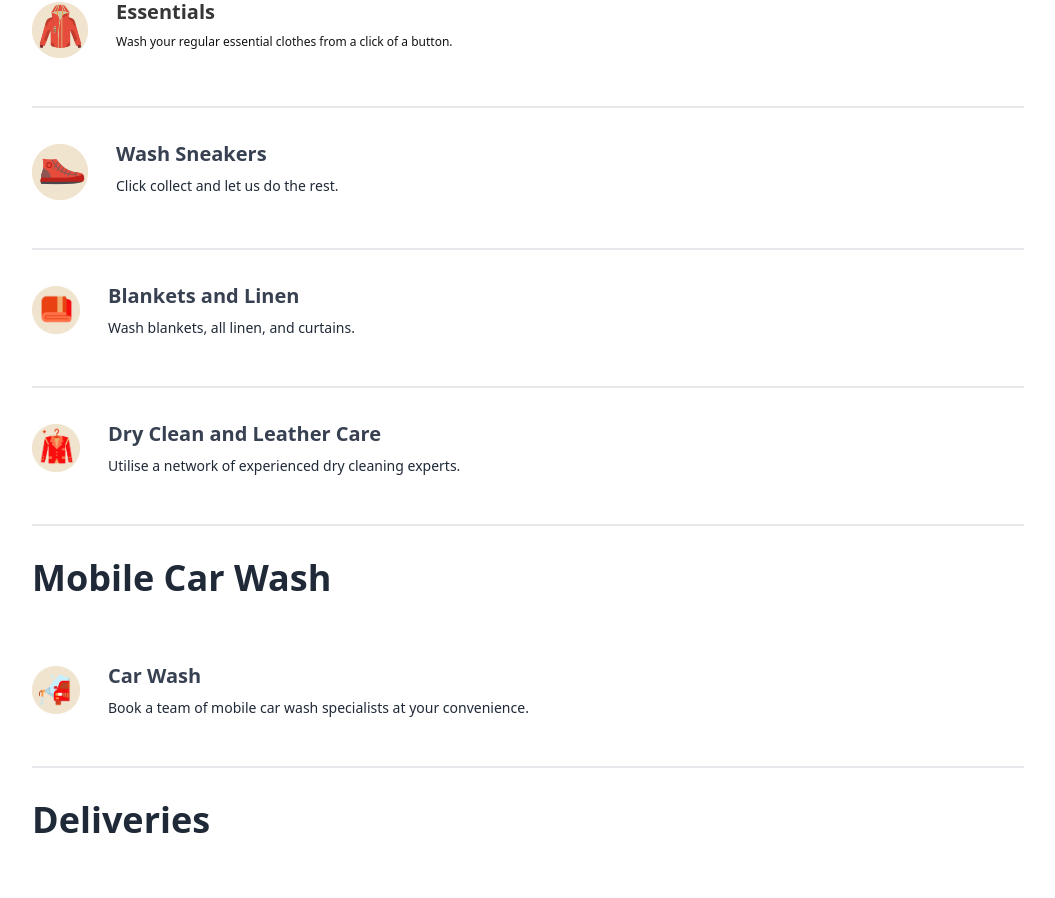
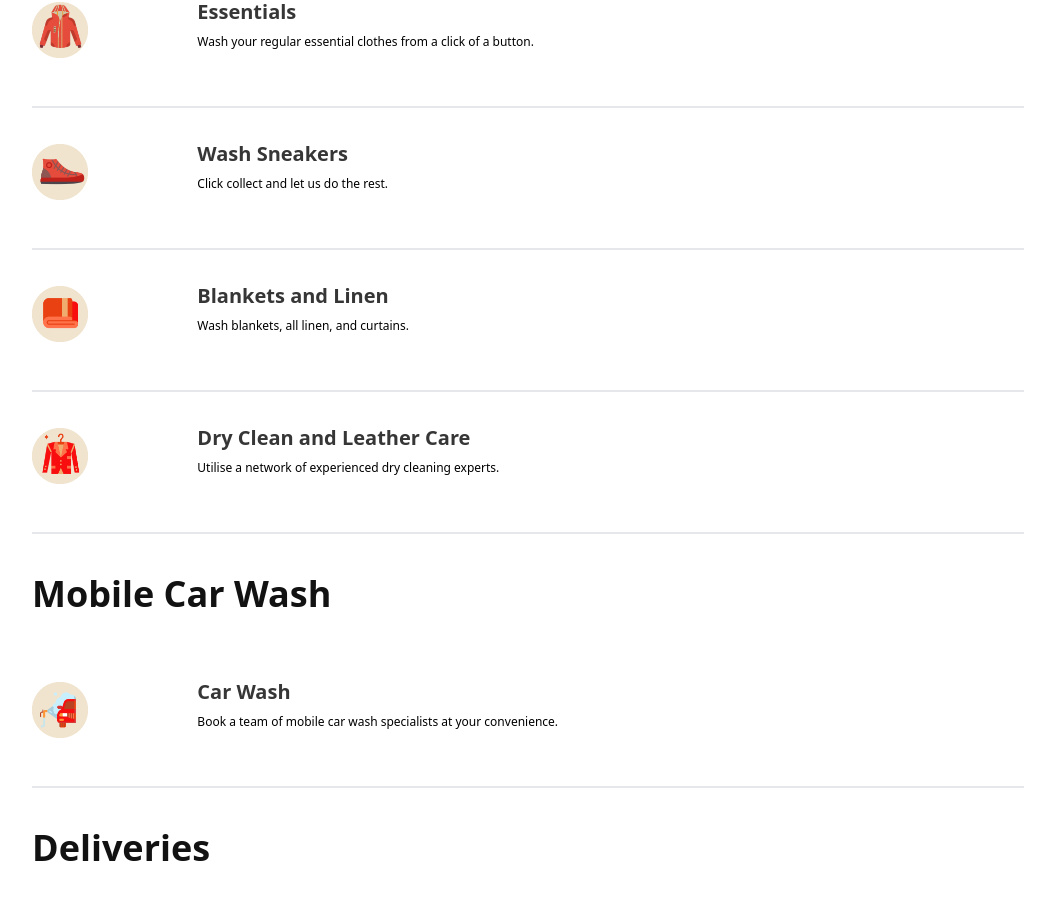
Before and after one commit to Dinokojt7/izinto-africa, a React (Create React App) app: page / in a window 1280 px wide. Shown: the part 1588-2486 px from the top of the page, without its empty margins (128-1183 px from the left). Built offline with nearby package versions, Linux system fonts and the light colour scheme.

Commit message:
align tab section using a tailwind table method

```diff
--- a/src/components/Consumer.jsx
+++ b/src/components/Consumer.jsx
@@ -8,63 +8,63 @@ import Food from '../assets/Food.png';
 
 function Consumer() {
   return (
-    <div>
+    <div className="w-full border-b-2 border-gray-200">
         <div className="text-4xl pb-12 md:pb-16 font-bold text-[#121212]">Laundry</div>
-        <div className='w-full pb-12 text-3xl border-b-2 border-gray-200 font-bold flex'>
-            <div className='pr-7 pt-1'>
-                <img src={ContentImage} alt='/' className='w-14 md:w-15 sm:w-14'/>
+        <div className='w-full pb-12 text-3xl border-b-2 mr-5 border-gray-200 font-bold flex'>
+            <div className='pr-4 pt-1 w-2/6 md:w-1/6'>
+                <img src={ContentImage} alt='/' style={{ width: "3.5rem" }} />
             </div>
-            <div className=''>
+            <div className='w-4/6 md:w-5/6'>
                 <div className='font-bold pb-2 text-xl text-[#121212d8]'>Essentials</div>
-                <div className='font-light text-xs font-sans text-[#121212]'>Wash your regular essential clothes from a click of a button.</div>
+                <div className='font-light text-xs font-sans text-[#000000]'>Wash your regular essential clothes from a click of a button.</div>
             </div>
           </div>
           <div className='w-full pb-12 pt-8 text-3xl border-b-2 border-gray-200 font-bold flex'>
-            <div className='pr-7 pt-1'>
-                <img src={Sneakers} alt='/' className='w-14 md:w-15'/>
+            <div className='pr-4 pt-1 w-2/6 md:w-1/6'>
+                <img src={Sneakers} alt='/' style={{ width: "3.5rem" }} />
             </div>
-            <div className=''>
-                <div className='font-bold pb-2 text-xl text-gray-700'>Wash Sneakers</div>
-                <div className=' text-gray-800 font-light text-sm'>Click collect and let us do the rest.</div>
+            <div className='w-4/6 md:w-5/6'>
+                <div className='font-bold pb-2 text-xl text-[#121212d8]'>Wash Sneakers</div>
+                <div className='font-light text-xs font-sans text-[#000000]'>Click collect and let us do the rest.</div>
             </div>
           </div>
           <div className='w-full pb-12 pt-8 text-3xl border-b-2 border-gray-200 font-bold flex'>
-            <div className='pr-7 pt-1'>
-                <img src={Linen} alt='/' style={{ width: "3rem" }} />
+            <div className='pr-4 pt-1 w-2/6 md:w-1/6'>
+                <img src={Linen} alt='/' style={{ width: "3.5rem" }} />
             </div>
-            <div className=''>
-                <div className='font-bold pb-2 text-xl text-gray-700'>Blankets and Linen</div>
-                <div className=' text-gray-800 font-light text-sm'>Wash blankets, all linen, and curtains.</div>
+            <div className='w-4/6 md:w-5/6'>
+                <div className='font-bold pb-2 text-xl text-[#121212d8]'>Blankets and Linen</div>
+                <div className='font-light text-xs font-sans text-[#000000]'>Wash blankets, all linen, and curtains.</div>
             </div>
           </div>
           <div className='w-full pb-12 pt-8 text-3xl border-b-2 border-gray-200 font-bold flex'>
-            <div className='pr-7 pt-1'>
-                <img src={Dryclean} alt='/' style={{ width: "3rem" }} />
+            <div className='pr-4 pt-1 w-2/6 md:w-1/6'>
+                <img src={Dryclean} alt='/' style={{ width: "3.5rem" }} />
             </div>
-            <div className=''>
-                <div className='font-bold pb-2 text-xl text-gray-700'>Dry Clean and Leather Care</div>
-                <div className=' text-gray-800 font-light text-sm'>Utilise a network of experienced dry cleaning experts.</div>
+            <div className='w-4/6 md:w-5/6'>
+                <div className='font-bold pb-2 text-xl text-[#121212d8]'>Dry Clean and Leather Care</div>
+                <div className='font-light text-xs font-sans text-[#000000]'>Utilise a network of experienced dry cleaning experts.</div>
             </div>
           </div>
-          <div className="text-4xl pb-16 font-bold pt-8 text-gray-800">Mobile Car Wash</div>
+          <div className="mt-10 text-4xl pb-12 md:pb-16 font-bold text-[#121212]">Mobile Car Wash</div>
         <div className='w-full pb-12 text-3xl border-b-2 border-gray-200 font-bold flex'>
-            <div className='pr-7 pt-1'>
-                <img src={Car} alt='/' style={{ width: "3rem" }} />
+            <div className='pr-4 pt-1 w-2/6 md:w-1/6'>
+                <img src={Car} alt='/' style={{ width: "3.5rem" }} />
             </div>
-            <div className=''>
-                <div className='font-bold pb-2 text-xl text-gray-700'>Car Wash</div>
-                <div className=' text-gray-800 font-light text-sm'>Book a team of mobile car wash specialists
+            <div className='w-4/6 md:w-5/6'>
+                <div className='font-bold pb-2 text-xl text-[#121212d8]'>Car Wash</div>
+                <div className=' font-light text-xs font-sans text-[#000000]'>Book a team of mobile car wash specialists
                  at your convenience.</div>
             </div>
           </div>
-          <div className="text-4xl pb-6 font-bold pt-8 text-gray-800">Deliveries</div>
+          <div className="mt-10 text-4xl pb-12 md:pb-16 font-bold text-[#121212]">Deliveries</div>
           <div className='w-full pb-5 pt-8 text-3xl border-gray-200 font-bold flex'>
-            <div className='pr-7 pt-1'>
+            <div className='pr-4 pt-1 w-2/6 md:w-1/6'>
                 <img src={Food} alt='/' style={{ width: "3rem" }} />
             </div>
-            <div className=''>
-                <div className='font-bold pb-2 text-xl text-gray-700'>Food</div>
-                <div className=' text-gray-800 font-light text-sm'>Have all your cravings delivered to your doorstep.</div>
+            <div className='w-4/6 md:w-5/6'>
+                <div className='font-bold pb-2 text-xl text-[#121212d8]'>Food</div>
+                <div className='pb-10 font-light text-xs font-sans text-[#000000]'>Have all your cravings delivered to your doorstep.</div>
             </div>
           </div>
     </div>
--- a/src/components/Merchant.jsx
+++ b/src/components/Merchant.jsx
@@ -3,15 +3,15 @@ import Network from '../assets/Merchant.png';
 
 function Merchant() {
   return (
-    <div>
-          <div className="text-4xl pb-6 font-bold pt-8 text-gray-800">Grow your business</div>
+    <div className="w-full border-b-2 border-gray-200">
+          <div className="text-4xl pb-6 font-bold pt-8 text-[#121212]">Grow your business</div>
           <div className='w-full pb-5 pt-8 text-3xl border-gray-200 font-bold flex'>
-            <div className='pr-7 pt-1'>
-                <img src={Network} alt='/' style={{ width: "3rem" }} />
+            <div className='pr-4 pt-1 w-2/6 md:w-1/6'>
+                <img src={Network} alt='/' style={{ width: "3.5rem" }} />
             </div>
-            <div className=''>
-                <div className='font-bold pb-2 text-xl text-gray-700'>Sell with us</div>
-                <div className=' text-gray-800 font-light text-sm'>Tap into our network of food shoppers to deliver your orders.</div>
+            <div className='w-4/6 md:w-5/6'>
+                <div className='font-bold pb-2 text-xl text-[#121212d8]'>Sell with us</div>
+                <div className=' pb-10 font-light text-xs font-sans text-[#000000]'>Tap into our network of food shoppers to deliver your orders.</div>
             </div>
           </div>
     </div>
--- a/src/components/Newsroom.jsx
+++ b/src/components/Newsroom.jsx
@@ -28,7 +28,7 @@ function Newsroom() {
 
   return (
     <div className='pb-16 font-bold border-gray-200'>
-        <div className="text-4xl pt-16 pb-10 text-gray-800 pl-8 md:pl-32 pr-32">Instagram</div>
+        <div className="text-4xl pt-16 pb-10 text-[#121212] pl-8 md:pl-32 pr-32">Instagram</div>
         {/* <div className="grid grid-cols-3 gap-4"> */}
         {/* Render Instagram media */}
         {/* {media.map((item) => ( */}
--- a/src/components/Shopper.jsx
+++ b/src/components/Shopper.jsx
@@ -3,15 +3,15 @@ import Deliver from '../assets/Deliver.png';
 
 function Consumer() {
   return (
-    <div>
-          <div className="text-4xl pb-6 font-bold pt-8 text-gray-800">Earn with Izinto</div>
+    <div className="w-full border-b-2 border-gray-200">
+          <div className="text-4xl pb-6 font-bold pt-8 text-[#121212]">Earn with Izinto</div>
           <div className='w-full pb-5 pt-8 text-3xl border-gray-200 font-bold flex'>
-            <div className='pr-7 pt-1'>
-                <img src={Deliver} alt='/' style={{ width: "3rem" }} />
+            <div className='pr-4 pt-1 w-2/6 md:w-1/6'>
+                <img src={Deliver} alt='/' style={{ width: "3.5rem" }} />
             </div>
-            <div className=''>
-                <div className='font-bold pb-2 text-xl text-gray-700'>Deliver with us</div>
-                <div className=' text-gray-800 font-light text-sm'>Make deliveries and earn extra income.</div>
+            <div className='w-4/6 md:w-5/6'>
+                <div className='font-bold pb-2 text-xl text-[#121212d8]'>Deliver with us</div>
+                <div className='pb-10 font-light text-xs font-sans text-[#000000]'>Make deliveries and earn extra income.</div>
             </div>
           </div>
     </div>
```
Also changed, not shown: src/components/Locations.jsx (+17 -17 lines).
